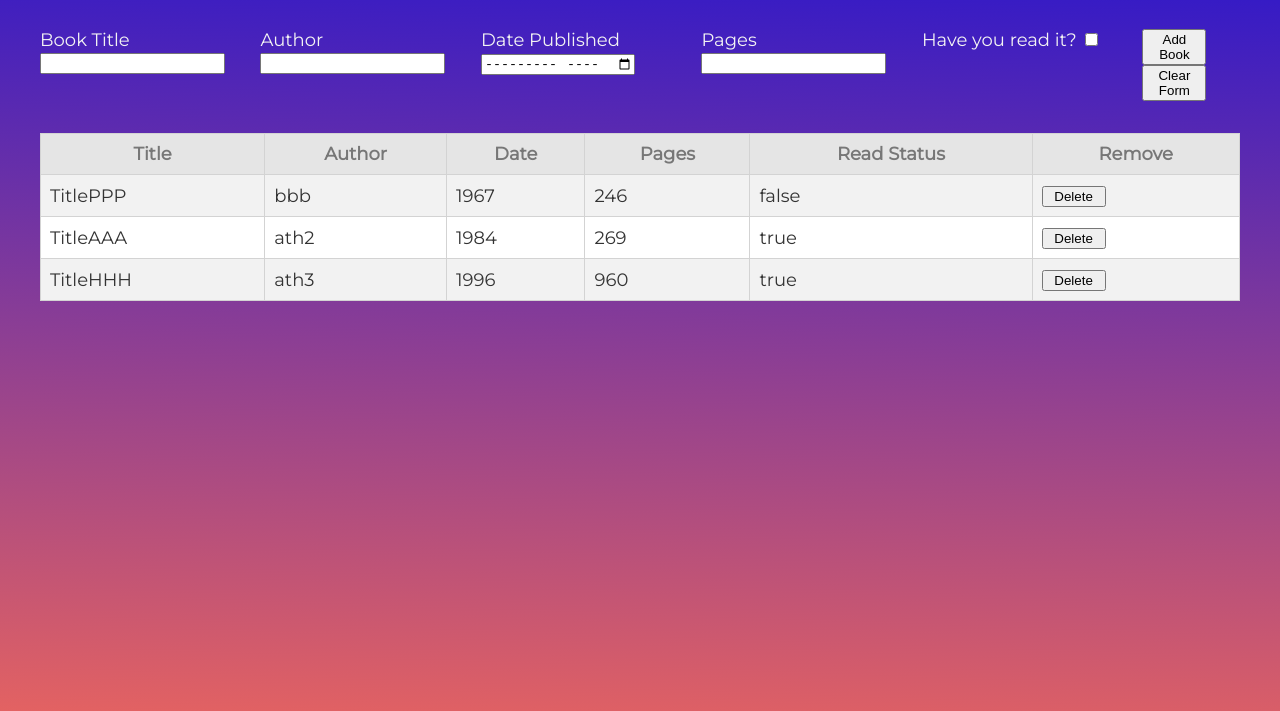
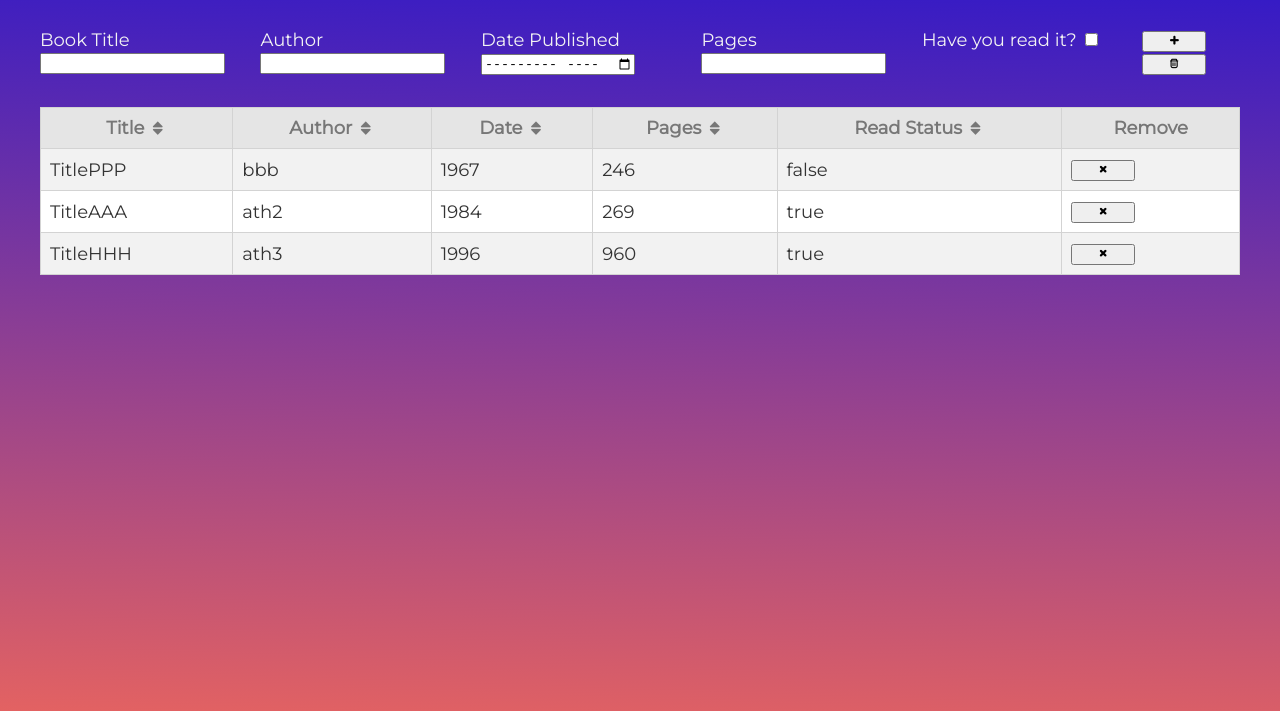
Before and after one commit to rdbarker/Library, a plain HTML site: page index.html in a window 1280 px wide. Shown: the part 105-816 px from the top of the page. Drawn offline with nearby package versions, Linux system fonts and the light colour scheme; files whose address does not match are found by name.

Commit message:
added basic buttons to html and to delete buttons

```diff
--- a/index.html
+++ b/index.html
@@ -29,8 +29,8 @@
                     <input type="checkbox" name="read">
                 </label>
                 <div class="buttons">
-                    <button type="submit" id="add-book">Add Book</button>
-                    <button type ="reset" id="clear-form">Clear Form</button>
+                    <button type="submit" id="add-book"><span class="icon-plus"></span></button>
+                    <button type ="reset" id="clear-form"><span class="icon-trash"></span></button>
                 </div>
             </form>
 
@@ -40,11 +40,11 @@
         <table class="library">
             <thead>
                 <tr>
-                    <th>Title</th>
-                    <th>Author</th>
-                    <th>Date</th>
-                    <th>Pages</th>
-                    <th>Read Status</th>
+                    <th>Title<span data-sort="title" class="icon-arrow-unsorted icon"></span></th>
+                    <th>Author<span data-sort="author" class="icon-arrow-unsorted icon"></span></th>
+                    <th>Date<span data-sort="date" class="icon-arrow-unsorted icon"></span></th>
+                    <th>Pages<span data-sort="pages" class="icon-arrow-unsorted icon"></span></th>
+                    <th>Read Status<span data-sort="hasRead" class="icon-arrow-unsorted icon"></span></th>
                     <th>Remove</th>
                 </tr>
             </thead>
--- a/script.js
+++ b/script.js
@@ -26,7 +26,11 @@ Book.prototype.drawRow = function(){
     })
     const cell = this.row.insertCell(-1);
     this.deleteButton = document.createElement("button");
-    this.deleteButton.textContent = "Delete";
+    //this.deleteButton.textContent = "Delete";
+    //<span class="icon-times"></span>
+    const span = document.createElement("span");
+    span.classList.add("icon-times");
+    this.deleteButton.appendChild(span);
     cell.appendChild(this.deleteButton);
     this.deleteButton.addEventListener("click",this,false);
 }
--- a/style.css
+++ b/style.css
@@ -1,4 +1,52 @@
 @import url('https://fonts.googleapis.com/css2?family=EB+Garamond:wght@500&family=Montserrat&display=swap');
+@font-face {
+    font-family: 'icomoon';
+    src:  url('fonts/icomoon.eot?e0caa2');
+    src:  url('fonts/icomoon.eot?e0caa2#iefix') format('embedded-opentype'),
+      url('fonts/icomoon.ttf?e0caa2') format('truetype'),
+      url('fonts/icomoon.woff?e0caa2') format('woff'),
+      url('fonts/icomoon.svg?e0caa2#icomoon') format('svg');
+    font-weight: normal;
+    font-style: normal;
+    font-display: block;
+  }
+
+  [class^="icon-"], [class*=" icon-"] {
+    /* use !important to prevent issues with browser extensions that change fonts */
+    font-family: 'icomoon' !important;
+    speak: never;
+    font-style: normal;
+    font-weight: normal;
+    font-variant: normal;
+    text-transform: none;
+    line-height: 1;
+
+    /* Better Font Rendering =========== */
+    -webkit-font-smoothing: antialiased;
+    -moz-osx-font-smoothing: grayscale;
+  }
+
+  .icon-arrow-sorted-down:before {
+    content: "\e900";
+  }
+  .icon-arrow-sorted-up:before {
+    content: "\e901";
+  }
+  .icon-arrow-unsorted:before {
+    content: "\e902";
+  }
+  .icon-plus:before {
+    content: "\e903";
+  }
+  .icon-tick:before {
+    content: "\e904";
+  }
+  .icon-times:before {
+    content: "\e905";
+  }
+  .icon-trash:before {
+    content: "\e906";
+  }
 html{
     font-family: 'Montserrat', sans-serif;
     font-size: 18px;
@@ -62,3 +110,9 @@ button{
 .controls{
     color: rgb(243, 243, 243);
 }
+.icon{
+    margin-left: .25em;
+    display: inline-block;
+    position: relative;
+    top: 0.1em;
+}
```
